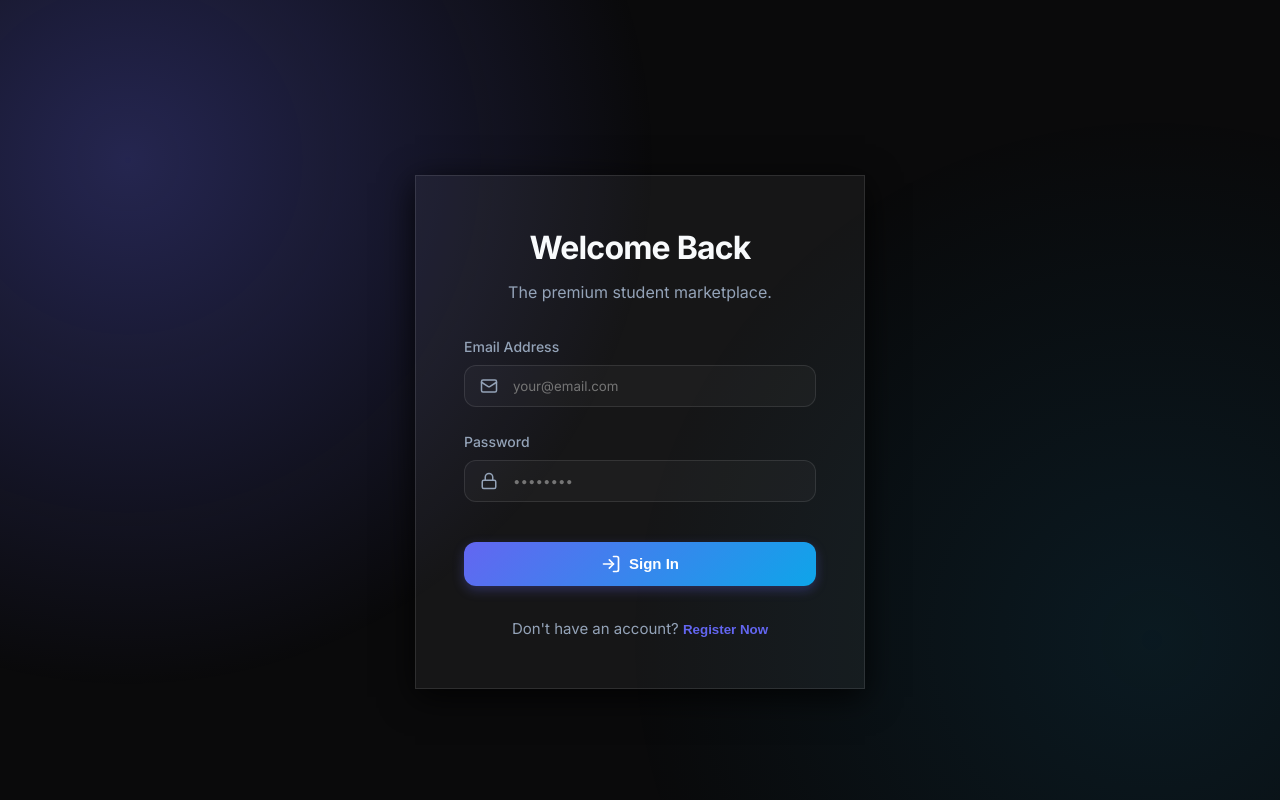
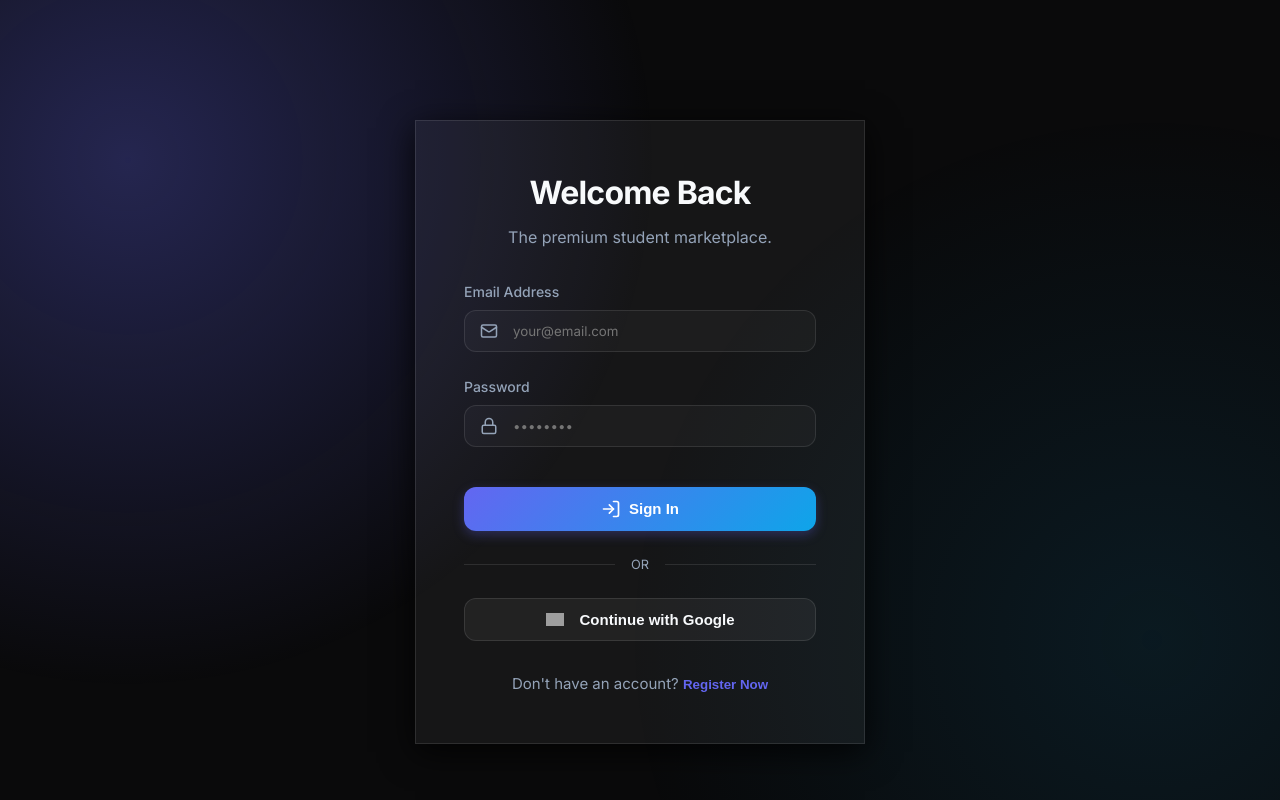
Before and after one commit to DabuluSahoo/campus, a React (Vite) app: page /login in a window 1280 px wide. Built offline with nearby package versions, Linux system fonts and the light colour scheme; grey boxes are pictures that could not be loaded.

Commit message:
Auth: Added Google Login button

```diff
--- a/src/pages/Login.jsx
+++ b/src/pages/Login.jsx
@@ -127,6 +127,28 @@ const Login = () => {
               )}
               {loading ? 'Processing...' : (isRegister ? 'Create Account' : 'Sign In')}
             </button>
+
+            <div style={{ display: 'flex', alignItems: 'center', margin: '1.5rem 0' }}>
+              <div style={{ flex: 1, height: '1px', background: 'var(--border-color)' }}></div>
+              <span style={{ padding: '0 1rem', fontSize: '0.8rem', color: 'var(--text-secondary)' }}>OR</span>
+              <div style={{ flex: 1, height: '1px', background: 'var(--border-color)' }}></div>
+            </div>
+
+            <button
+              type="button"
+              onClick={async () => {
+                setLoading(true);
+                const { error } = await supabase.auth.signInWithOAuth({ provider: 'google' });
+                if (error) setError(error.message);
+                setLoading(false);
+              }}
+              className="btn btn-secondary"
+              style={{ width: '100%', justifyContent: 'center' }}
+              disabled={loading}
+            >
+              <img src="https://www.gstatic.com/firebasejs/ui/2.0.0/images/auth/google.svg" alt="Google" style={{ width: '18px', marginRight: '0.5rem' }} />
+              Continue with Google
+            </button>
           </form>
         )}
 
```
